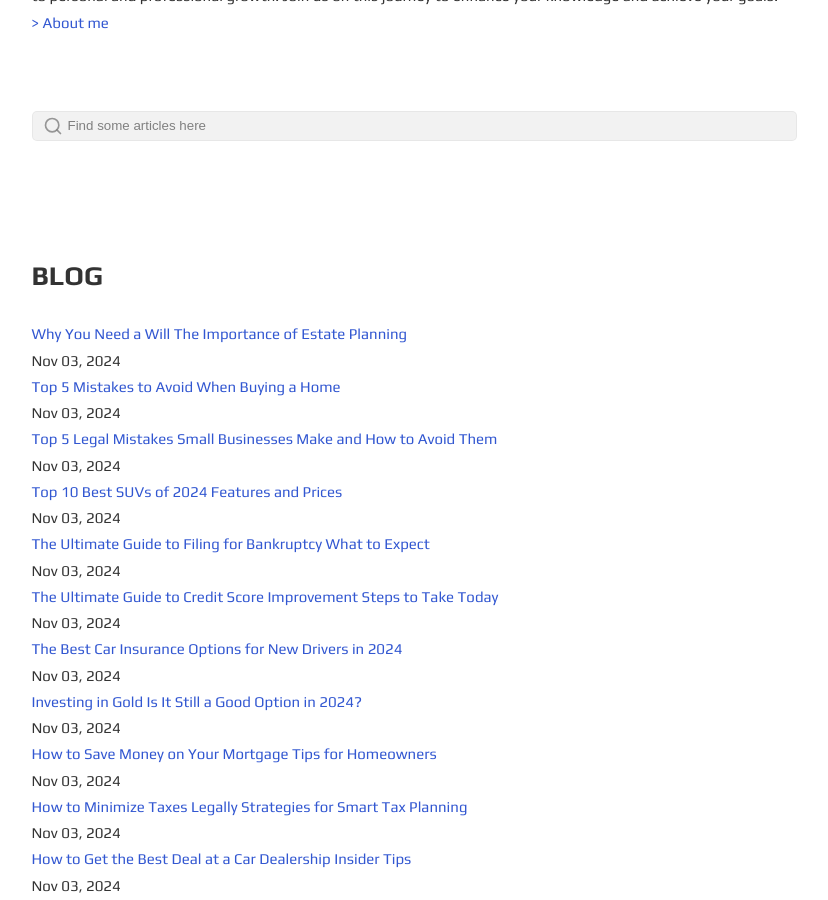
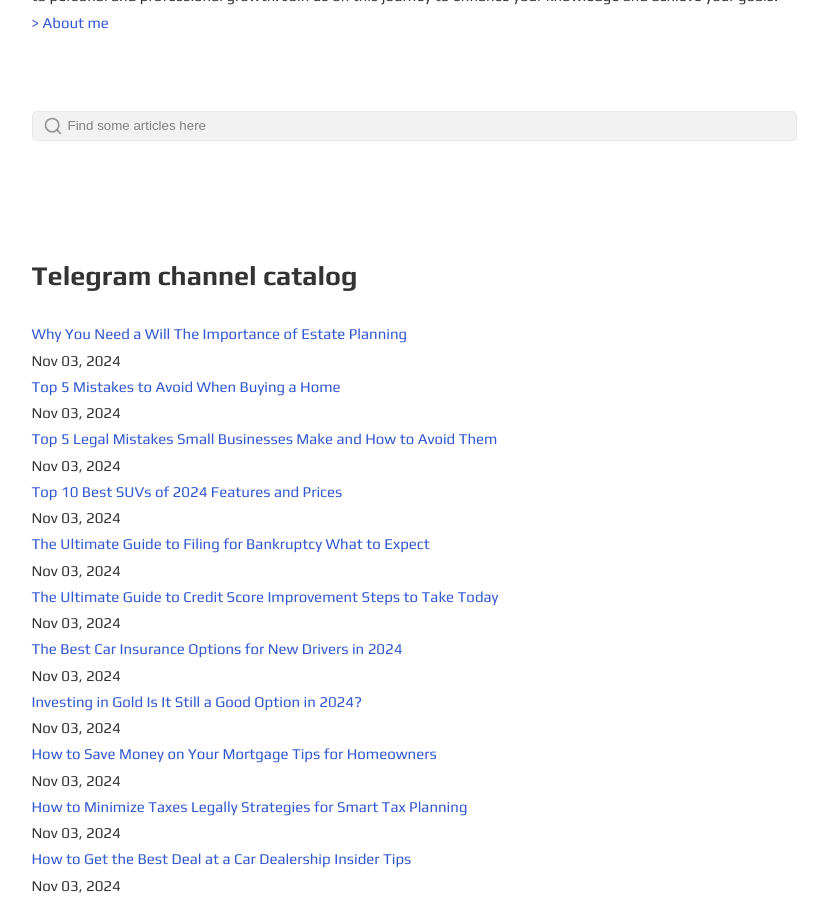
Before and after one commit to ZollaMaga/newsblog, a Jekyll site: the page built from index.html, in a window 1280 px wide and 900 px high, scrolled down 439 px. Shown: the whole window, without its empty margins (226-1054 px from the left). Built offline with Jekyll 4.4.1, drawn with Linux system fonts in a browser that asks for light colours.

Commit message:
Update index.html

```diff
--- a/index.html
+++ b/index.html
@@ -38,7 +38,7 @@
 </div>
 
 <section class="posts" id="Blog">
-    <h2>BLOG</h2>
+    <h2>Telegram channel catalog</h2>
         {% for post in site.posts %}
 		<a href="{{ site.url }}{{ site.baseurl }}{{ post.url }}">{{ post.title }}</a>
             <time datetime="{{ post.date | date_to_xmlschema }}">{{ post.date | date: "%b %d, %Y" }}</time>
```
